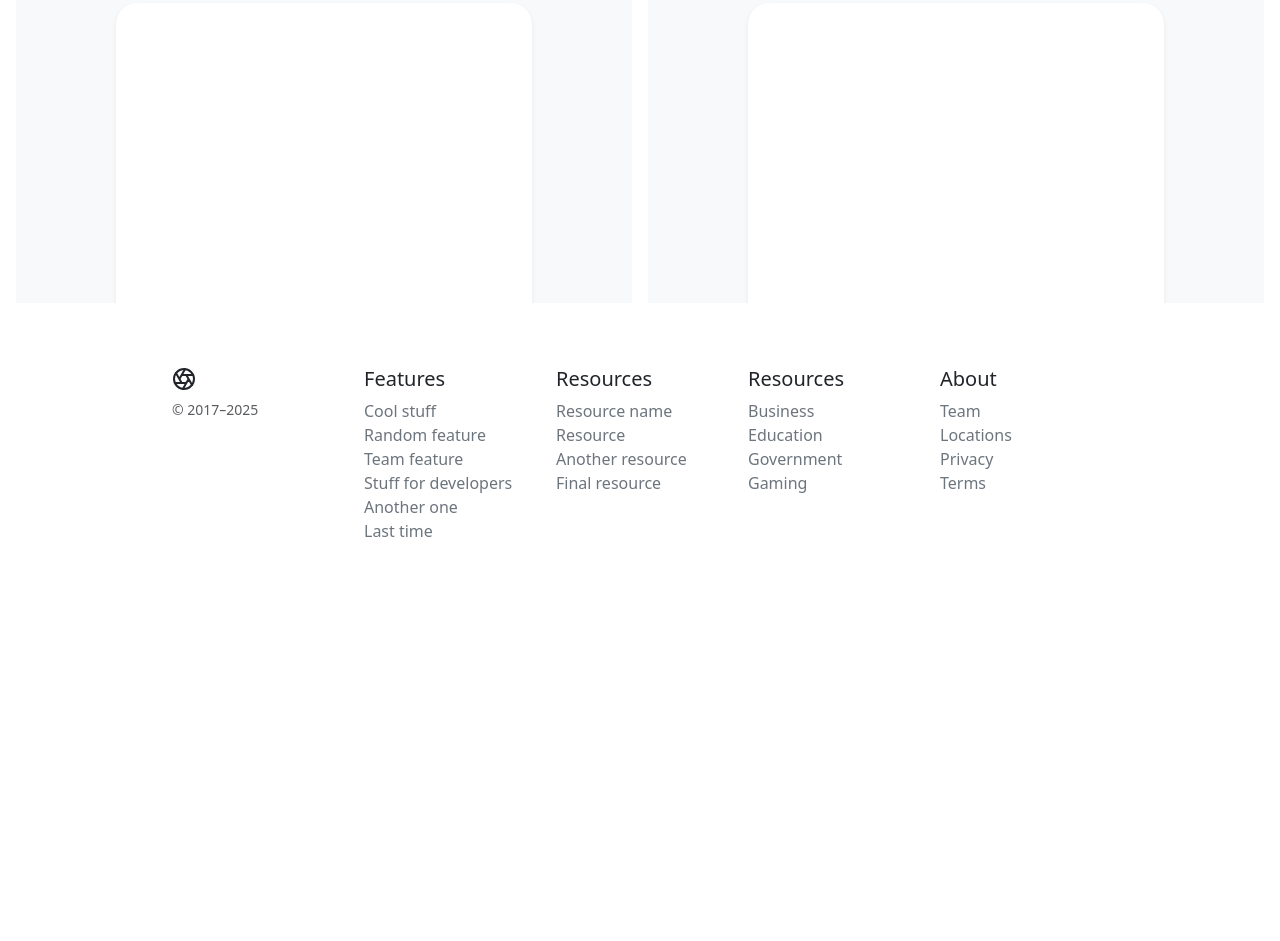
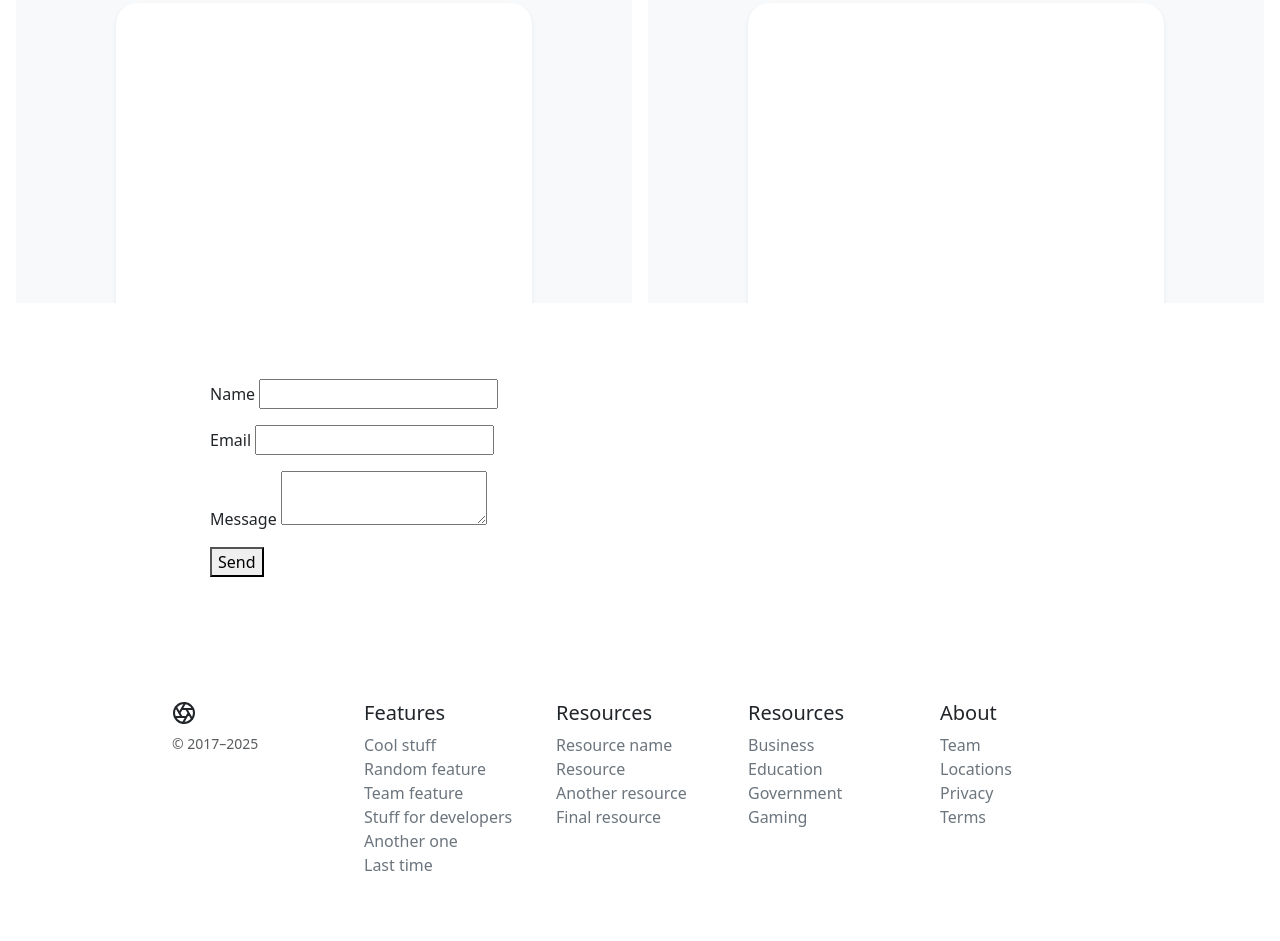
Before and after one commit to cwiedel9/ADPR458_Coding, a plain HTML site: page index.html in a window 1280 px wide. Shown: the part 3135-4076 px from the top of the page. Before the commit the page ends 3742 px from the top, so only its background shows below. Drawn offline with nearby package versions, Linux system fonts and the light colour scheme.

Commit message:
added form

```diff
--- a/css/styles.css
+++ b/css/styles.css
@@ -110,3 +110,10 @@
   transform: translate(-50%, -50%);
   z-index: 1;
  }
+
+ .contact-section {
+  padding-inline: 20px;
+  margin-inline: auto;
+  max-width: 900px;
+  padding-block: 60px;
+ }
--- a/index.html
+++ b/index.html
@@ -310,6 +310,24 @@
       </div>
     </main>
 
+    <div class="contact-section">
+      <form name="contact" netlify>
+        <p>
+          <label>Name <input type="text" name="name" /></label>
+        </p>
+        <p>
+          <label>Email <input type="email" name="email" /></label>
+        </p>
+        <p>
+          <label for="message">Message</label>
+          <textarea name="message" id="message"></textarea>
+        </p>
+        <p>
+          <button type="submit">Send</button>
+        </p>
+      </form>
+    </div>
+
     <footer class="container py-5">
       <div class="row">
         <div class="col-12 col-md">
```
